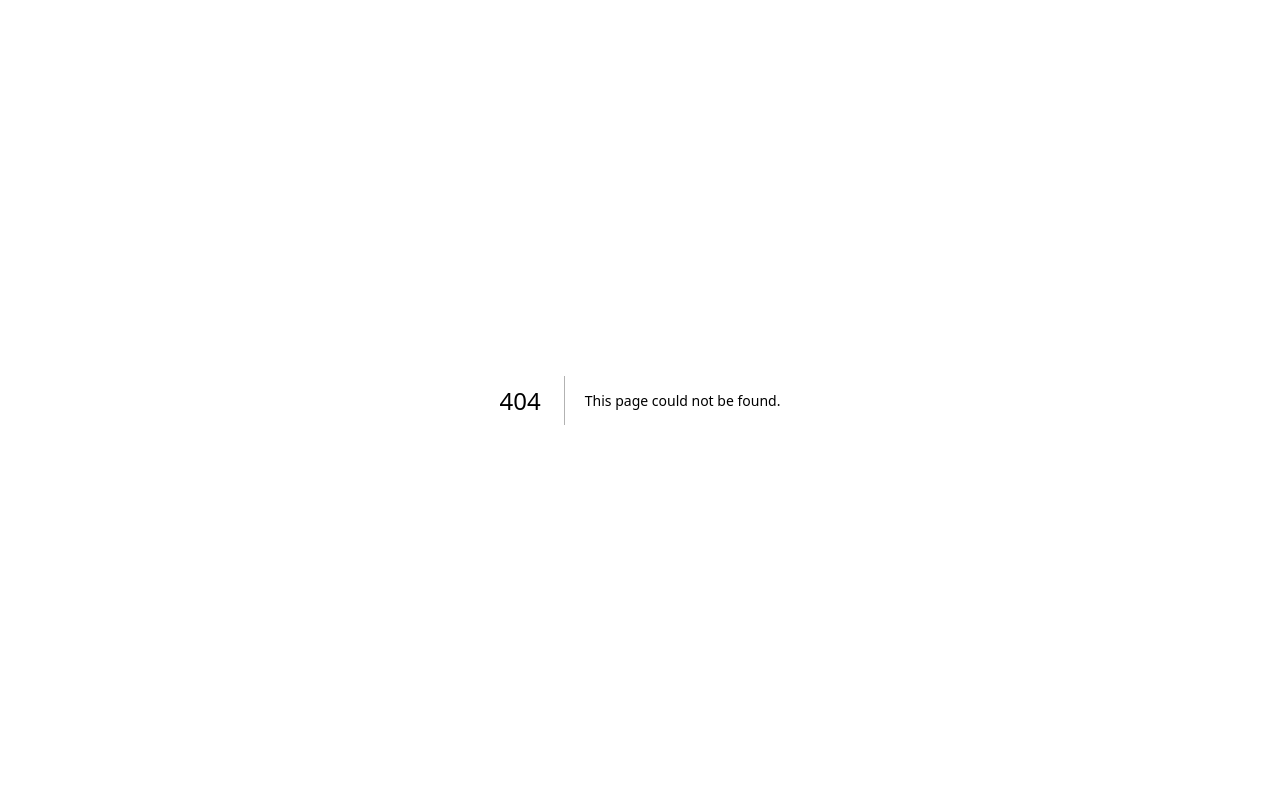
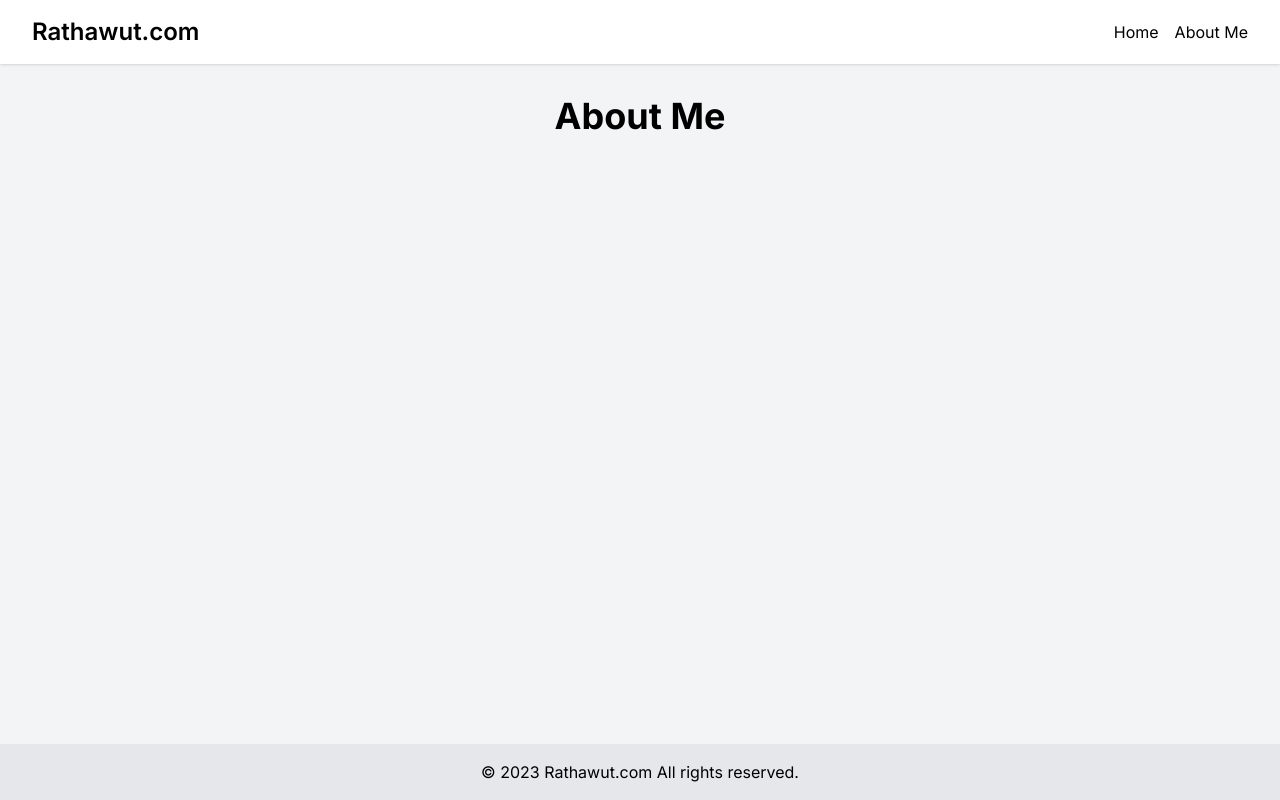
Before and after one commit to rathawut/rathawut, a Next.js app: page /about in a window 1280 px wide. Before the commit this address had no page. Built offline with nearby package versions, Linux system fonts and the light colour scheme.

Commit message:
initiate the app layout

```diff
--- /dev/null
+++ b/src/app/about/page.tsx
@@ -0,0 +1,9 @@
+const AboutPage: React.FC = () => {
+  return (
+    <div className="text-center">
+      <h1 className="text-4xl font-bold mb-4">About Me</h1>
+    </div>
+  );
+};
+
+export default AboutPage;
--- a/src/app/globals.css
+++ b/src/app/globals.css
@@ -1,27 +1,33 @@
-@tailwind base;
-@tailwind components;
-@tailwind utilities;
+@import 'tailwindcss/base';
+@import 'tailwindcss/components';
+@import 'tailwindcss/utilities';
 
-:root {
-  --foreground-rgb: 0, 0, 0;
-  --background-start-rgb: 214, 219, 220;
-  --background-end-rgb: 255, 255, 255;
-}
-
-@media (prefers-color-scheme: dark) {
-  :root {
-    --foreground-rgb: 255, 255, 255;
-    --background-start-rgb: 0, 0, 0;
-    --background-end-rgb: 0, 0, 0;
-  }
+html, body {
+  height: 100%;
 }
 
 body {
-  color: rgb(var(--foreground-rgb));
-  background: linear-gradient(
-      to bottom,
-      transparent,
-      rgb(var(--background-end-rgb))
-    )
-    rgb(var(--background-start-rgb));
+  display: flex;
+  flex-direction: column;
+  justify-content: space-between;
 }
+
+.nav-link {
+  text-decoration: none;
+  font-size: 16px;
+  font-weight: bold;
+  color: #333;
+  transition: color 0.3s ease;
+}
+
+.nav-link:hover {
+  color: #555;
+}
+
+.container {
+  flex: 1;
+}
+
+footer {
+  flex-shrink: 0;
+}
--- a/src/app/layout.tsx
+++ b/src/app/layout.tsx
@@ -1,21 +1,45 @@
-import './globals.css'
-import { Inter } from 'next/font/google'
+import './globals.css';
+import React, { ReactNode } from 'react';
+import { Inter } from 'next/font/google';
+import Link from 'next/link';
 
-const inter = Inter({ subsets: ['latin'] })
+const inter = Inter({ subsets: ['latin'] });
 
 export const metadata = {
   title: 'Create Next App',
   description: 'Generated by create next app',
+};
+
+interface RootLayoutProps {
+  children: ReactNode;
 }
 
-export default function RootLayout({
-  children,
-}: {
-  children: React.ReactNode
-}) {
+const RootLayout: React.FC<RootLayoutProps> = ({ children }) => {
   return (
     <html lang="en">
-      <body className={inter.className}>{children}</body>
+      <body className={inter.className}>
+        <div className="flex flex-col min-h-screen bg-gray-100">
+          <header className="bg-white shadow">
+            <div className="container mx-auto py-4 px-8 flex justify-between items-center">
+              <div className="text-2xl font-semibold">
+                <Link href="/">Rathawut.com</Link>
+              </div>
+              <nav className="space-x-4">
+                <Link href="/">Home</Link>
+                <Link href="/about">About Me</Link>
+              </nav>
+            </div>
+          </header>
+          <main className="container mx-auto flex-grow py-8 px-4">
+            {children}
+          </main>
+          <footer className="bg-gray-200 py-4 px-8 text-center">
+            &copy; {new Date().getFullYear()} Rathawut.com All rights reserved.
+          </footer>
+        </div>
+      </body>
     </html>
-  )
-}
+  );
+};
+
+export default RootLayout;
--- a/src/app/page.tsx
+++ b/src/app/page.tsx
@@ -1,113 +1,9 @@
-import Image from 'next/image'
+const HomePage: React.FC = () => {
+  return (
+    <div className="text-center">
+      <h1 className="text-4xl font-bold mb-4">Welcome</h1>
+    </div>
+  );
+};
 
-export default function Home() {
-  return (
-    <main className="flex min-h-screen flex-col items-center justify-between p-24">
-      <div className="z-10 w-full max-w-5xl items-center justify-between font-mono text-sm lg:flex">
-        <p className="fixed left-0 top-0 flex w-full justify-center border-b border-gray-300 bg-gradient-to-b from-zinc-200 pb-6 pt-8 backdrop-blur-2xl dark:border-neutral-800 dark:bg-zinc-800/30 dark:from-inherit lg:static lg:w-auto  lg:rounded-xl lg:border lg:bg-gray-200 lg:p-4 lg:dark:bg-zinc-800/30">
-          Get started by editing&nbsp;
-          <code className="font-mono font-bold">src/app/page.tsx</code>
-        </p>
-        <div className="fixed bottom-0 left-0 flex h-48 w-full items-end justify-center bg-gradient-to-t from-white via-white dark:from-black dark:via-black lg:static lg:h-auto lg:w-auto lg:bg-none">
-          <a
-            className="pointer-events-none flex place-items-center gap-2 p-8 lg:pointer-events-auto lg:p-0"
-            href="https://vercel.com?utm_source=create-next-app&utm_medium=appdir-template&utm_campaign=create-next-app"
-            target="_blank"
-            rel="noopener noreferrer"
-          >
-            By{' '}
-            <Image
-              src="/vercel.svg"
-              alt="Vercel Logo"
-              className="dark:invert"
-              width={100}
-              height={24}
-              priority
-            />
-          </a>
-        </div>
-      </div>
-
-      <div className="relative flex place-items-center before:absolute before:h-[300px] before:w-[480px] before:-translate-x-1/2 before:rounded-full before:bg-gradient-radial before:from-white before:to-transparent before:blur-2xl before:content-[''] after:absolute after:-z-20 after:h-[180px] after:w-[240px] after:translate-x-1/3 after:bg-gradient-conic after:from-sky-200 after:via-blue-200 after:blur-2xl after:content-[''] before:dark:bg-gradient-to-br before:dark:from-transparent before:dark:to-blue-700 before:dark:opacity-10 after:dark:from-sky-900 after:dark:via-[#0141ff] after:dark:opacity-40 before:lg:h-[360px]">
-        <Image
-          className="relative dark:drop-shadow-[0_0_0.3rem_#ffffff70] dark:invert"
-          src="/next.svg"
-          alt="Next.js Logo"
-          width={180}
-          height={37}
-          priority
-        />
-      </div>
-
-      <div className="mb-32 grid text-center lg:mb-0 lg:grid-cols-4 lg:text-left">
-        <a
-          href="https://nextjs.org/docs?utm_source=create-next-app&utm_medium=appdir-template&utm_campaign=create-next-app"
-          className="group rounded-lg border border-transparent px-5 py-4 transition-colors hover:border-gray-300 hover:bg-gray-100 hover:dark:border-neutral-700 hover:dark:bg-neutral-800/30"
-          target="_blank"
-          rel="noopener noreferrer"
-        >
-          <h2 className={`mb-3 text-2xl font-semibold`}>
-            Docs{' '}
-            <span className="inline-block transition-transform group-hover:translate-x-1 motion-reduce:transform-none">
-              -&gt;
-            </span>
-          </h2>
-          <p className={`m-0 max-w-[30ch] text-sm opacity-50`}>
-            Find in-depth information about Next.js features and API.
-          </p>
-        </a>
-
-        <a
-          href="https://nextjs.org/learn?utm_source=create-next-app&utm_medium=appdir-template-tw&utm_campaign=create-next-app"
-          className="group rounded-lg border border-transparent px-5 py-4 transition-colors hover:border-gray-300 hover:bg-gray-100 hover:dark:border-neutral-700 hover:dark:bg-neutral-800 hover:dark:bg-opacity-30"
-          target="_blank"
-          rel="noopener noreferrer"
-        >
-          <h2 className={`mb-3 text-2xl font-semibold`}>
-            Learn{' '}
-            <span className="inline-block transition-transform group-hover:translate-x-1 motion-reduce:transform-none">
-              -&gt;
-            </span>
-          </h2>
-          <p className={`m-0 max-w-[30ch] text-sm opacity-50`}>
-            Learn about Next.js in an interactive course with&nbsp;quizzes!
-          </p>
-        </a>
-
-        <a
-          href="https://vercel.com/templates?framework=next.js&utm_source=create-next-app&utm_medium=appdir-template&utm_campaign=create-next-app"
-          className="group rounded-lg border border-transparent px-5 py-4 transition-colors hover:border-gray-300 hover:bg-gray-100 hover:dark:border-neutral-700 hover:dark:bg-neutral-800/30"
-          target="_blank"
-          rel="noopener noreferrer"
-        >
-          <h2 className={`mb-3 text-2xl font-semibold`}>
-            Templates{' '}
-            <span className="inline-block transition-transform group-hover:translate-x-1 motion-reduce:transform-none">
-              -&gt;
-            </span>
-          </h2>
-          <p className={`m-0 max-w-[30ch] text-sm opacity-50`}>
-            Explore the Next.js 13 playground.
-          </p>
-        </a>
-
-        <a
-          href="https://vercel.com/new?utm_source=create-next-app&utm_medium=appdir-template&utm_campaign=create-next-app"
-          className="group rounded-lg border border-transparent px-5 py-4 transition-colors hover:border-gray-300 hover:bg-gray-100 hover:dark:border-neutral-700 hover:dark:bg-neutral-800/30"
-          target="_blank"
-          rel="noopener noreferrer"
-        >
-          <h2 className={`mb-3 text-2xl font-semibold`}>
-            Deploy{' '}
-            <span className="inline-block transition-transform group-hover:translate-x-1 motion-reduce:transform-none">
-              -&gt;
-            </span>
-          </h2>
-          <p className={`m-0 max-w-[30ch] text-sm opacity-50`}>
-            Instantly deploy your Next.js site to a shareable URL with Vercel.
-          </p>
-        </a>
-      </div>
-    </main>
-  )
-}
+export default HomePage;
```
